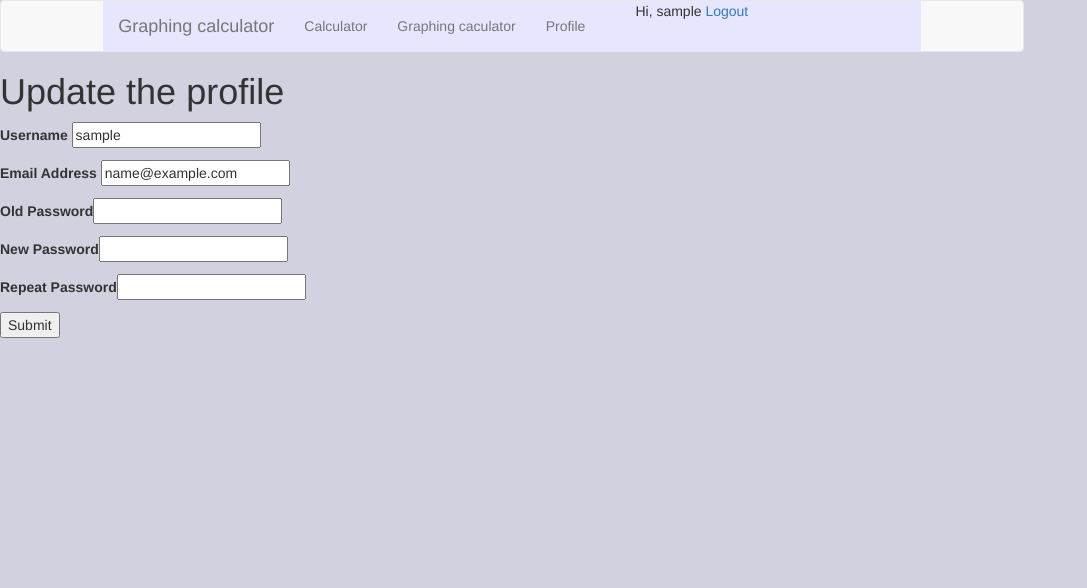
After one commit to kate-melnykova/graphingcalc, a Flask app: page /edit_profile in a window 1280 px wide. The commit adds this page. Shown: the top 588 px of the page, without its empty margins (0-1087 px from the left). Run offline with Flask 2, Linux system fonts and the light colour scheme; the visitor is signed in with stand-in values (Sample User, id 1); data comes from the database, SQL or seed files in the repository; some libraries are stand-ins or nearby versions.

Commit message:
Add edit profile interface and backend

```diff
--- a/calcs/main.py
+++ b/calcs/main.py
@@ -54,6 +54,10 @@ def index():
         return render_template('index.html',
                                form=ComputeForm())
 
+    return render_template('index.html',
+                           form=ComputeForm())
+
+
 
 @app.route('/schedule_calculation', methods=['POST'])
 def schedule_calculation():
@@ -83,7 +87,13 @@ def graph_request():
     return send_file(filename, as_attachment=False)
 
 
+@app.route('/profile')
+@login_required
+def profile():
+    return render_template('profile.html')
+
+
 @app.route('/settings')
 @login_required
 def settings():
-    return render_template('settings.html')
+    return render_template('edit_profile.html')
--- a/calcs/templates/base.html
+++ b/calcs/templates/base.html
@@ -43,7 +43,7 @@
         <!-- <li class="active"><a href="#">Link <span class="sr-only">(current)</span></a></li> -->
         <li><a href="/">Calculator</a></li>
         <li><a href="/graph">Graphing caculator</a></li>
-        <li><a href="/settings">Settings</a></li>
+        <li><a href="/profile">Profile</a></li>
       </ul>
       <ul class="nav navbar-nav navbar-right">
         {% if current_user.is_authenticated %}
--- /dev/null
+++ b/calcs/templates/edit_profile.html
@@ -0,0 +1,20 @@
+{% extends 'base.html' %}
+
+
+{% block main %}
+    <h1>
+    Update the profile
+    </h1>
+    <fieldset>
+        <form action={{ url_for('auth.edit_profile') }} method="POST">
+            {{ form.csrf_token }}
+            <p>{{ form.username.label }} {{ form.username }}</p>
+            <p>{{ form.email.label }} {{ form.email }}</p>
+            <p>{{ form.prev_password.label }}{{ form.prev_password }}</p>
+            <p>{{ form.password.label }}{{ form.password }}</p>
+            <p>{{ form.confirm.label }}{{ form.confirm }}</p>
+            <p>{{ form.submit }}</p>
+        </form>
+    </fieldset>
+    </h1>
+{% endblock %}
--- a/calcs/templates/settings.html
+++ /dev/null
@@ -1,6 +0,0 @@
-{% extends 'base.html' %}
-
-
-{% block main %}
-    pre-make the settings of the figures
-{% endblock %}
--- a/calcs/views/auth/login_form.py
+++ b/calcs/views/auth/login_form.py
@@ -6,12 +6,13 @@ from flask import redirect
 from flask import render_template
 from flask import request
 from flask import url_for
-from flask_login import login_user, login_required, logout_user #, current_user
+from flask_login import login_user, login_required,\
+    logout_user, current_user
 # from redis import Redis
 from flask_wtf import FlaskForm
 from wtforms import StringField
 from wtforms import PasswordField, SubmitField
-from wtforms import validators
+from wtforms import validators, ValidationError
 
 # from views.auth import User
 from model import db, User
@@ -34,6 +35,24 @@ class LoginForm(FlaskForm):
     username = StringField('Username', [validators.Length(min=4, max=25)])
     password = PasswordField('Password', [validators.Length(min=6, max=35)])
     submit = SubmitField()
+
+
+class Edit_profile(FlaskForm):
+    username = StringField('Username', [validators.Length(min=4, max=25)])
+    email = StringField('Email Address', [validators.Length(min=6, max=35)])
+    prev_password = PasswordField('Old Password', [
+        validators.InputRequired(),
+        validators.Length(min=6, max=35)
+    ])
+    password = PasswordField('New Password')
+    confirm = PasswordField('Repeat Password',
+                            [validators.EqualTo('password', message='Passwords must match')])
+    # accept_tos = BooleanField('I accept the TOS', [validators.DataRequired()])
+    submit = SubmitField()
+
+    def validate_password(_, field):
+        if field.data and (len(field.data) < 6 or len(field.data) > 35):
+            raise ValidationError('The password length must be between 6 and 35 digits')
 
 
 def generate_error_message(form_errors):
@@ -103,6 +122,63 @@ def login_process():
     return redirect(url_for('auth.register'))
 
 
+@auth.route('/edit_profile', methods=['GET', 'POST'])
+@login_required
+def edit_profile():
+    if request.method == 'GET':
+        form = Edit_profile(obj=current_user)
+        form.password.data = ''
+        form.confirm.data = ''
+        return render_template('edit_profile.html',
+                               form=form)
+
+    elif Edit_profile(request.form).validate():
+        user = User.query.filter_by(username=current_user.username).first()
+        form = Edit_profile(request.form)
+        # verify the original password
+        prev_password = form.prev_password.data
+        if not user.verify_password(prev_password):
+            flash('Password is incorrect. Please try again')
+            return render_template('edit_profile.html',
+                               form=form)
+        # check if username is available
+        user_username = User.query.filter_by(username=user.username).first()
+        user_email = User.query.filter_by(email=user.email).first()
+        is_username_taken = user_username and user_username.id != user.id
+        is_email_taken = user_email and user_email.id != user.id
+        if is_username_taken and is_email_taken:
+            flash('Given username and email are both taken. Please try again')
+            form.username.data = user.username
+            form.email.data = user.email
+            return render_template('edit_profile.html',
+                                   form=form)
+        elif is_username_taken:
+            flash('Given username is taken. Please try again')
+            form.username.data = user.username
+            return render_template('edit_profile.html',
+                                   form=form)
+        elif is_email_taken:
+            flash('Given email is taken. Please try again')
+            form.email.data = user.email
+            return render_template('edit_profile.html',
+                                   form=form)
+
+        user.username = form.username.data
+        user.email = form.email.data
+        if form.password.data:
+            user.set_password(form.password.data)
+        print(f'Type user is {type(user)}, user.username is {user.username}')
+        login_user(user, remember=True)
+        db.session.add(user)
+        db.session.commit()
+        flash('The profile change was successtul!')
+        return redirect(url_for('index'))
+    else:
+        flash('Validation error')
+        return render_template('edit_profile.html',
+                               form=request.form)
+
+
 @auth.route("/logout")
 @login_required
 def logout():
```
Also changed, not shown: calcs/templates/login.html (+2 -5 lines), calcs/templates/profile.html (added, +62 -0 lines), calcs/views/forms.py (line endings or trailing spaces).
